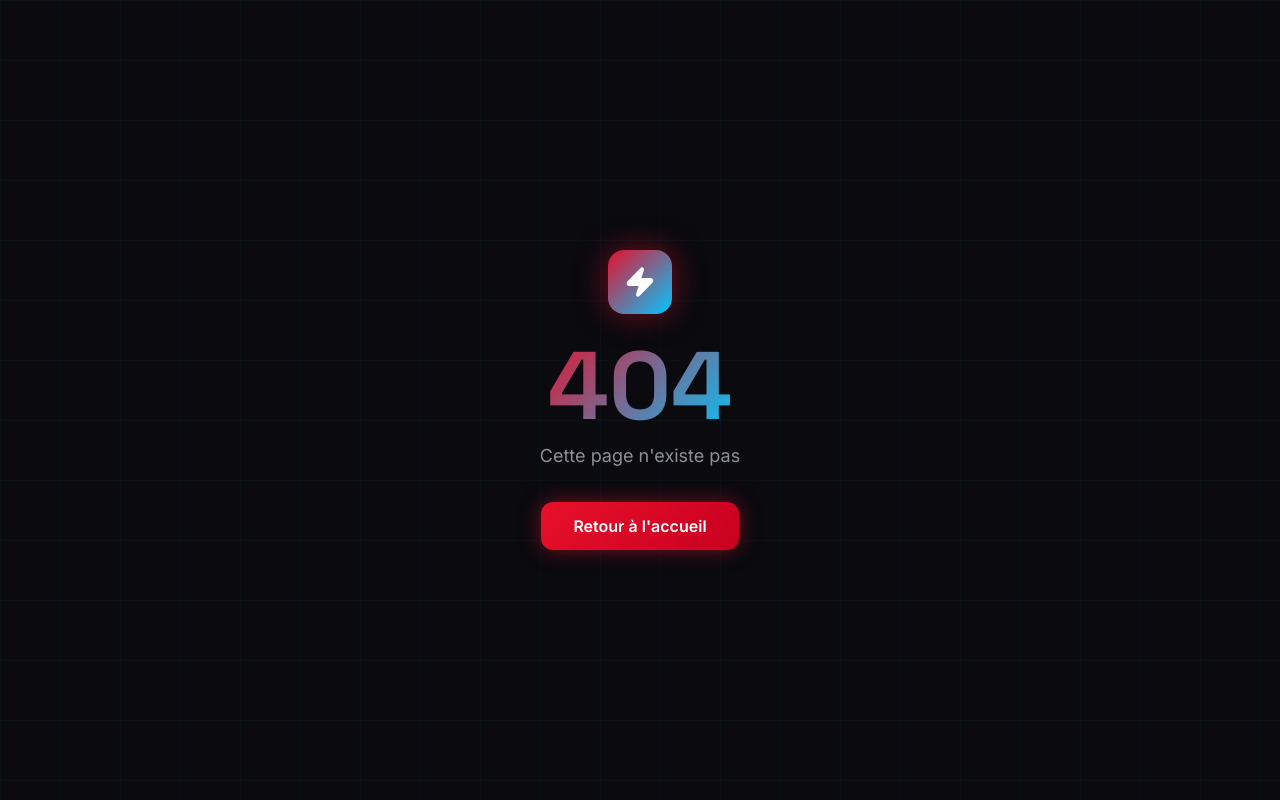
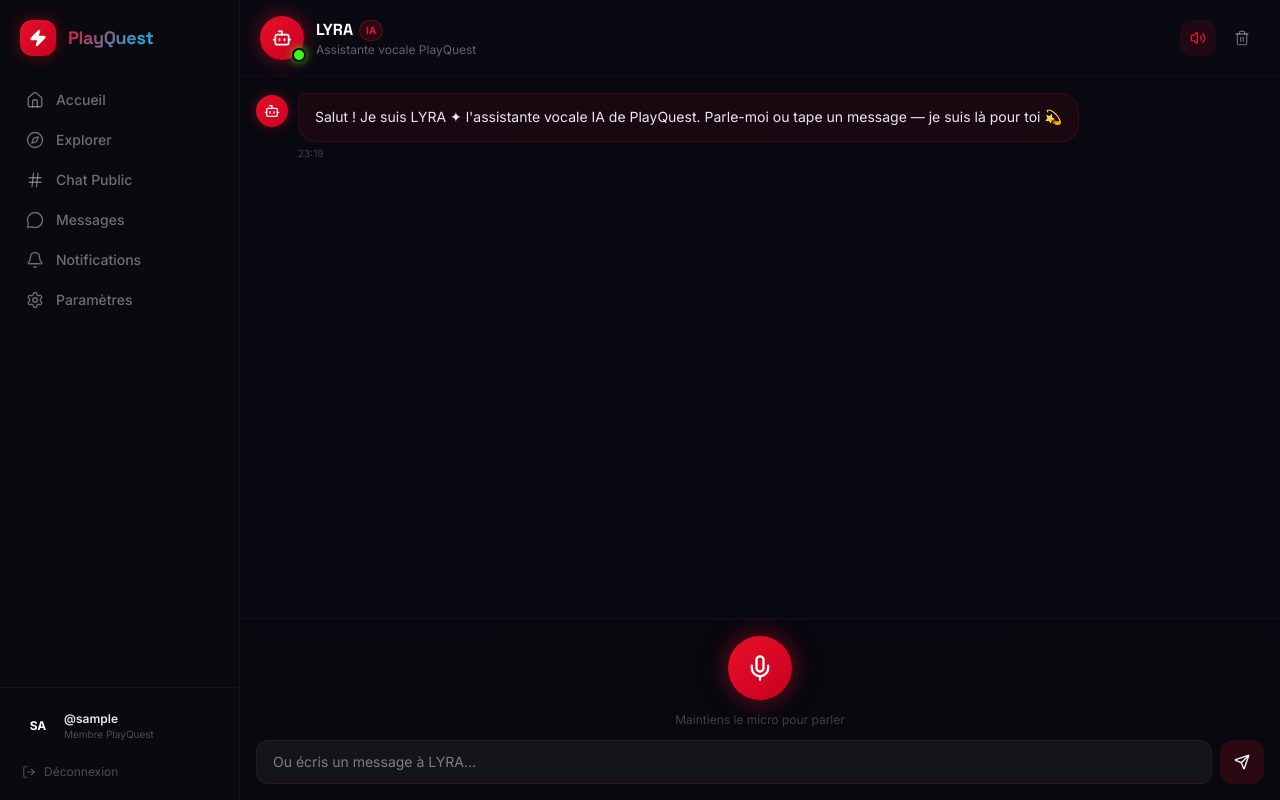
Before and after one commit to Med12-q/PlayQuest, a React (Vite) app in the folder artifacts/playquest/: page /ai in a window 1280 px wide. Before the commit this address had no page. Built offline with nearby package versions, Linux system fonts and the light colour scheme; sample sign-in values are in the browser's storage.

Commit message:
feat: reels, music, AI voice LYRA, gallery upload, realtime messages

```diff
--- a/artifacts/playquest/src/App.tsx
+++ b/artifacts/playquest/src/App.tsx
@@ -14,6 +14,9 @@ import ChatPage from "@/pages/chat";
 import NotificationsPage from "@/pages/notifications";
 import ProfilePage from "@/pages/profile";
 import SettingsPage from "@/pages/settings";
+import ReelsPage from "@/pages/reels";
+import MusicPage from "@/pages/music";
+import AIChatPage from "@/pages/ai-chat";
 
 initStore();
 
@@ -39,11 +42,14 @@ function Router() {
       <Route path="/register" component={() => <PublicRoute component={RegisterPage} />} />
       <Route path="/feed" component={() => <ProtectedRoute component={FeedPage} />} />
       <Route path="/explore" component={() => <ProtectedRoute component={ExplorePage} />} />
+      <Route path="/reels" component={() => <ProtectedRoute component={ReelsPage} />} />
+      <Route path="/music" component={() => <ProtectedRoute component={MusicPage} />} />
       <Route path="/messages" component={() => <ProtectedRoute component={MessagesPage} />} />
       <Route path="/chat" component={() => <ProtectedRoute component={ChatPage} />} />
       <Route path="/notifications" component={() => <ProtectedRoute component={NotificationsPage} />} />
       <Route path="/profile/:username" component={() => <ProtectedRoute component={ProfilePage} />} />
       <Route path="/settings" component={() => <ProtectedRoute component={SettingsPage} />} />
+      <Route path="/ai" component={() => <ProtectedRoute component={AIChatPage} />} />
       <Route component={NotFound} />
     </Switch>
   );
```
